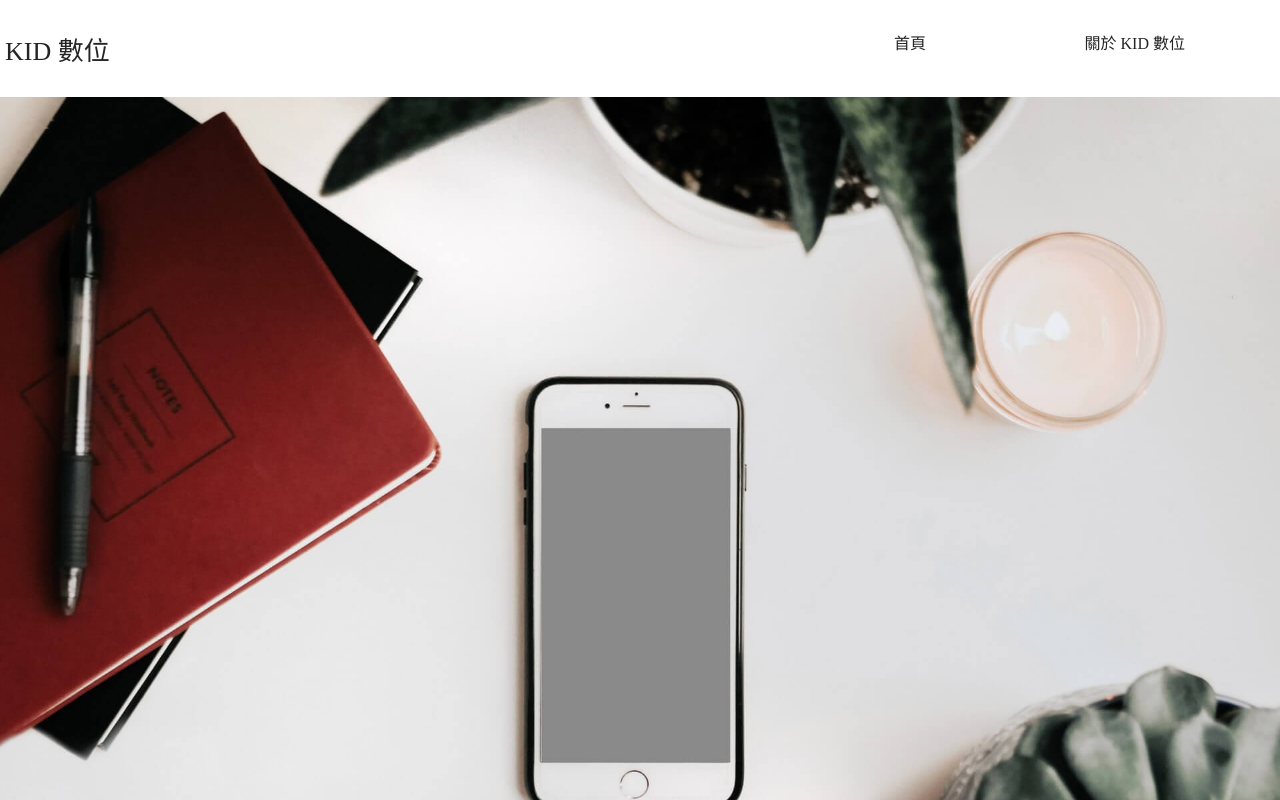
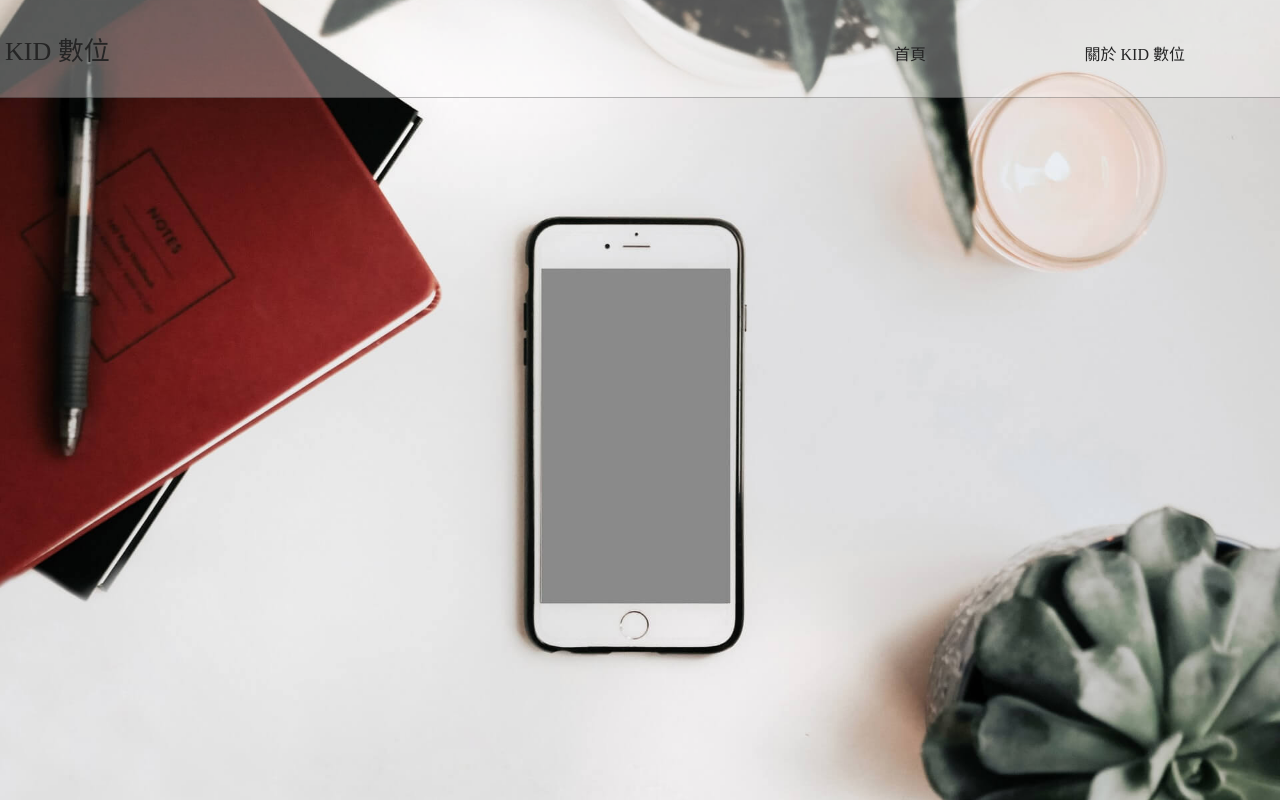
Before and after one commit to lanshaolan/Web_HC_TC_AOS_Slick, a plain HTML site: page index.html in a window 1280 px wide. Shown: the top 800 px of the page. Drawn offline with nearby package versions, Linux system fonts and the light colour scheme.

Commit message:
導覽列與橫幅樣式

```diff
--- a/style.scss
+++ b/style.scss
@@ -1,4 +1,5 @@
 $color-black: #252525;
+$color-black-33: #00000044;
 
 * {
     margin: 0;
@@ -11,6 +12,12 @@ nav {
     display: grid;
     grid-template-columns: 20% 50% 15% 15%;
     padding: 30px 5px;
+    align-items: baseline;
+    position: fixed;
+    z-index: 1;
+    background: #ffffff55;
+    width: 100vw;
+    border-bottom: 1px solid $color-black-33;
 
     #logo {
         color: $color-black;
@@ -22,3 +29,10 @@ nav {
         color: $color-black;
     }
 }
+
+#banner {
+    img {
+        height: 100vh;
+        object-fit: cover;
+    }
+}
```
Also changed, not shown: style.css, 1 other file.
